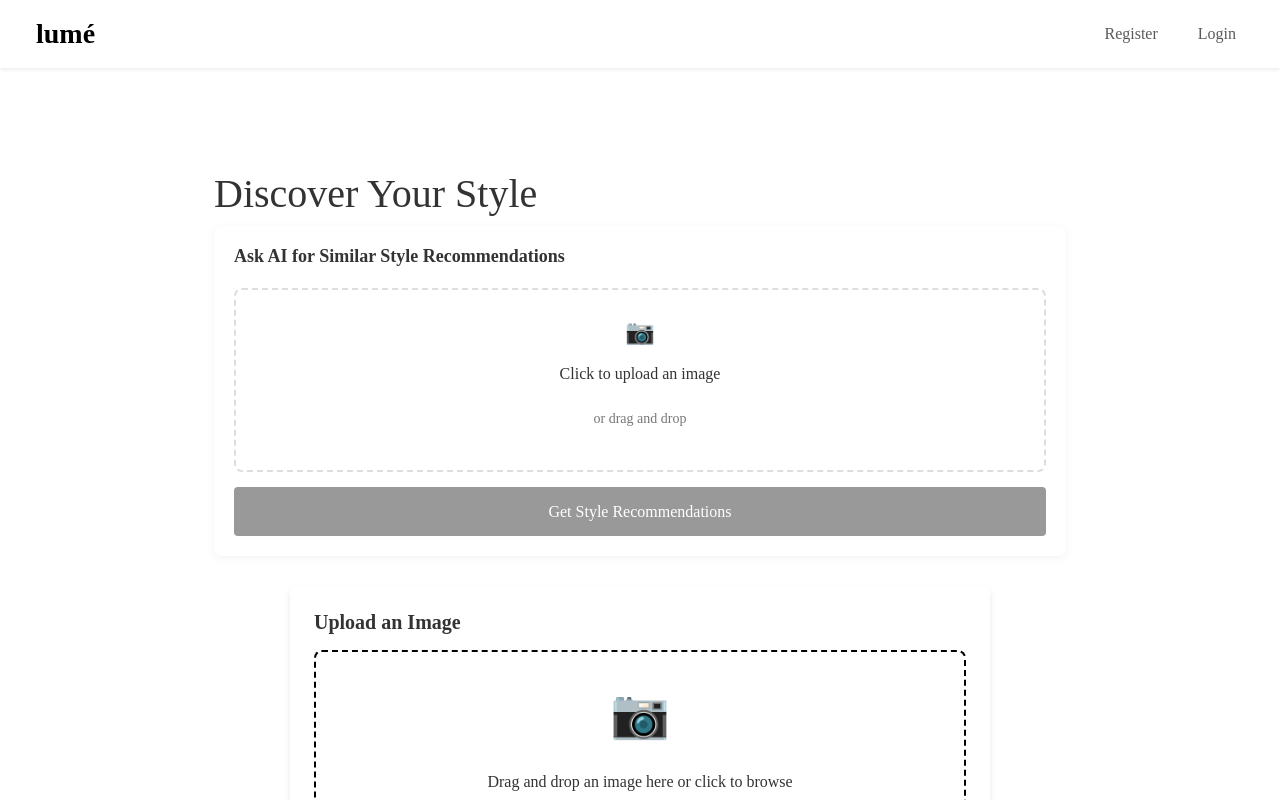
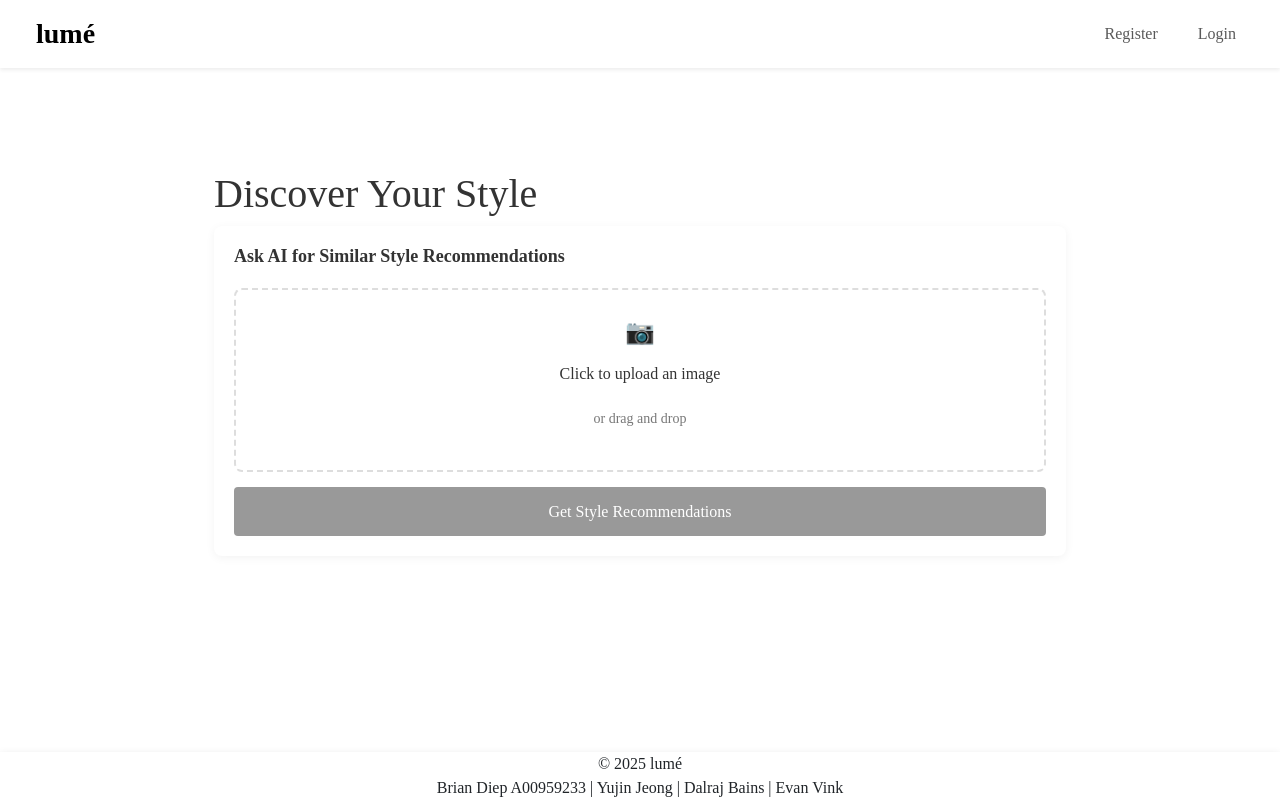
Before and after one commit to SweptShadow/Lume_3975, a React (Vite) app in the folder frontend_TS/: page /discover in a window 1280 px wide. Shown: the top 800 px of the page. Built offline with nearby package versions, Linux system fonts and the light colour scheme; no server answers; a web font is replaced by a local one.

Commit message:
frontend fix

```diff
--- a/frontend_TS/src/pages/DiscoverPage.tsx
+++ b/frontend_TS/src/pages/DiscoverPage.tsx
@@ -1,4 +1,4 @@
-import FashionAnalyzer from '../components/Discover/Prompt';
+// import FashionAnalyzer from '../components/Discover/Prompt';
 import AIRecommendationPanel from '../components/Discover/AIRecommendationPanel';
 
 /**
@@ -16,8 +16,8 @@ const DiscoverPage = () => {
       {/* Add the AI Recommendation Panel */}
       <AIRecommendationPanel />
 
-      {/* Original Fashion Analysis Component */}
-      <FashionAnalyzer />
+      {/* Original Fashion Analysis Component - future implementation with HM */}
+      {/* <FashionAnalyzer /> */}
     </div>
   );
 };
```
